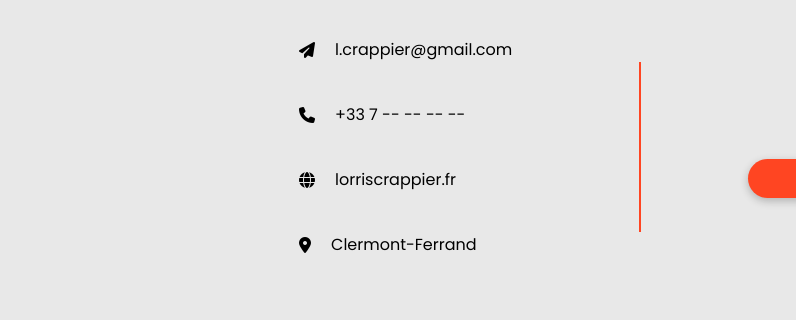
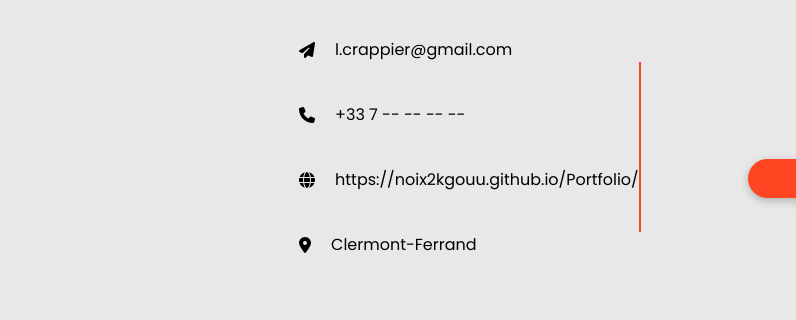
Before and after one commit to noix2kgouu/Portfolio, a plain HTML site: page index.html in a window 1280 px wide. Shown: the part 3149-3469 px from the top of the page, 0-796 px from the left. Drawn offline with Linux system fonts and the light colour scheme.

Commit message:
Update index.html

```diff
--- a/index.html
+++ b/index.html
@@ -202,7 +202,7 @@
                     </a>
                     <a href="lorriscrappier.fr" target="_blank">
                         <i class="fa-solid fa-globe "></i>
-                        <p>lorriscrappier.fr</p>
+                        <p>https://noix2kgouu.github.io/Portfolio/</p>
                     </a>
                     <article>
                         <i class="fa-solid fa-location-dot fa-l"></i>
```
